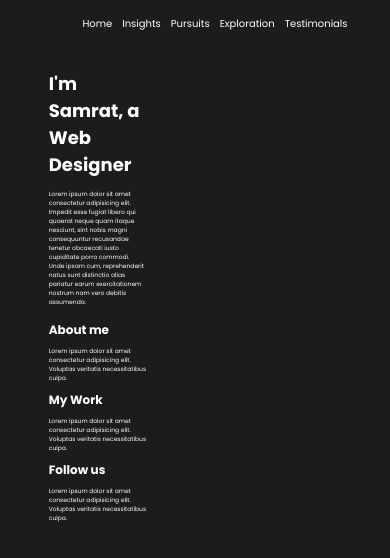
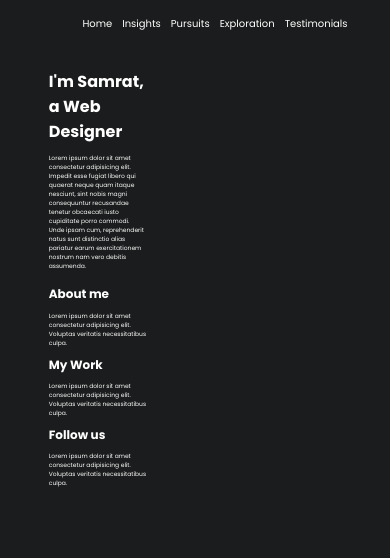
Before and after one commit to samratadh3/sar.github.io, a plain HTML site: page index.html in a window 390 px wide. Drawn offline with Linux system fonts and the light colour scheme.

Commit message:
style.css

```diff
--- a/style.css
+++ b/style.css
@@ -122,6 +122,9 @@ main{
     .intro p{
         font-size: 7px;
     }
+        .intro h1{
+        font-size:16px;
+    }
 
     .contain h1{
         font-size: 14px;
```
